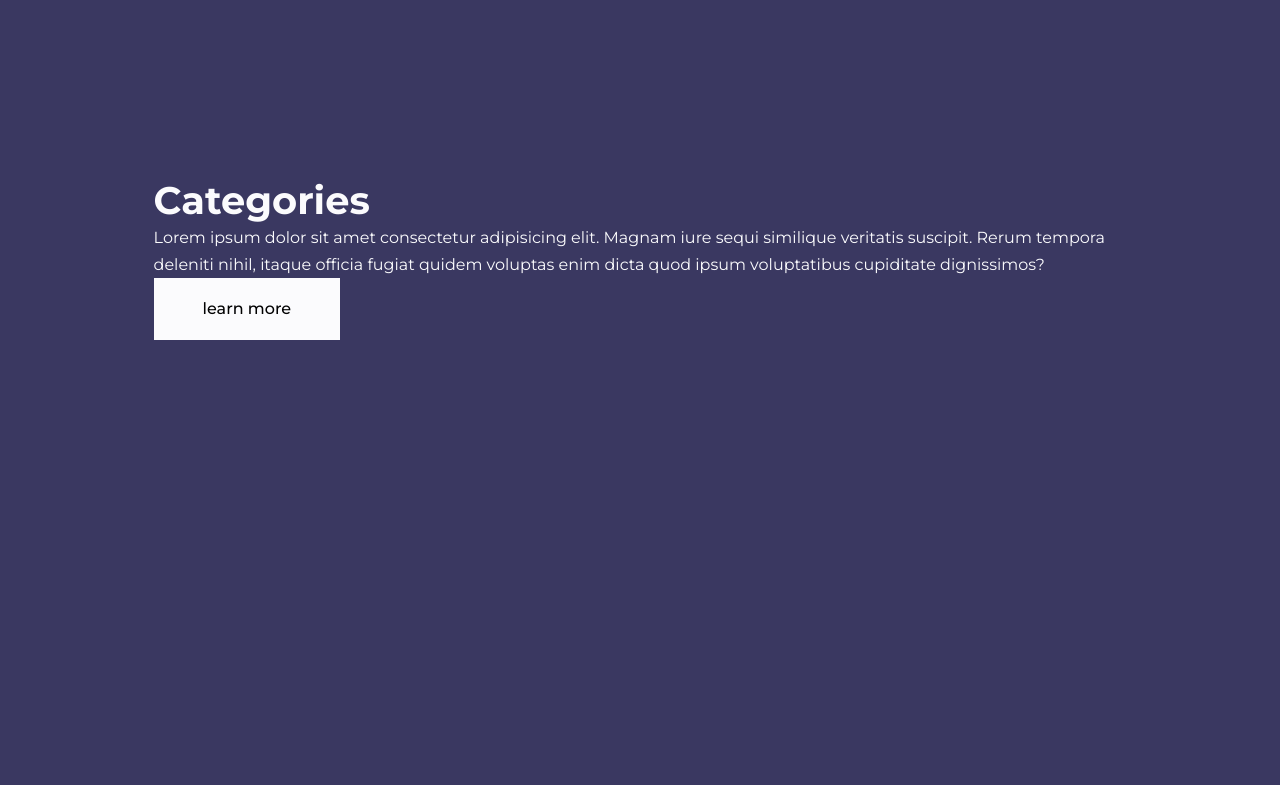
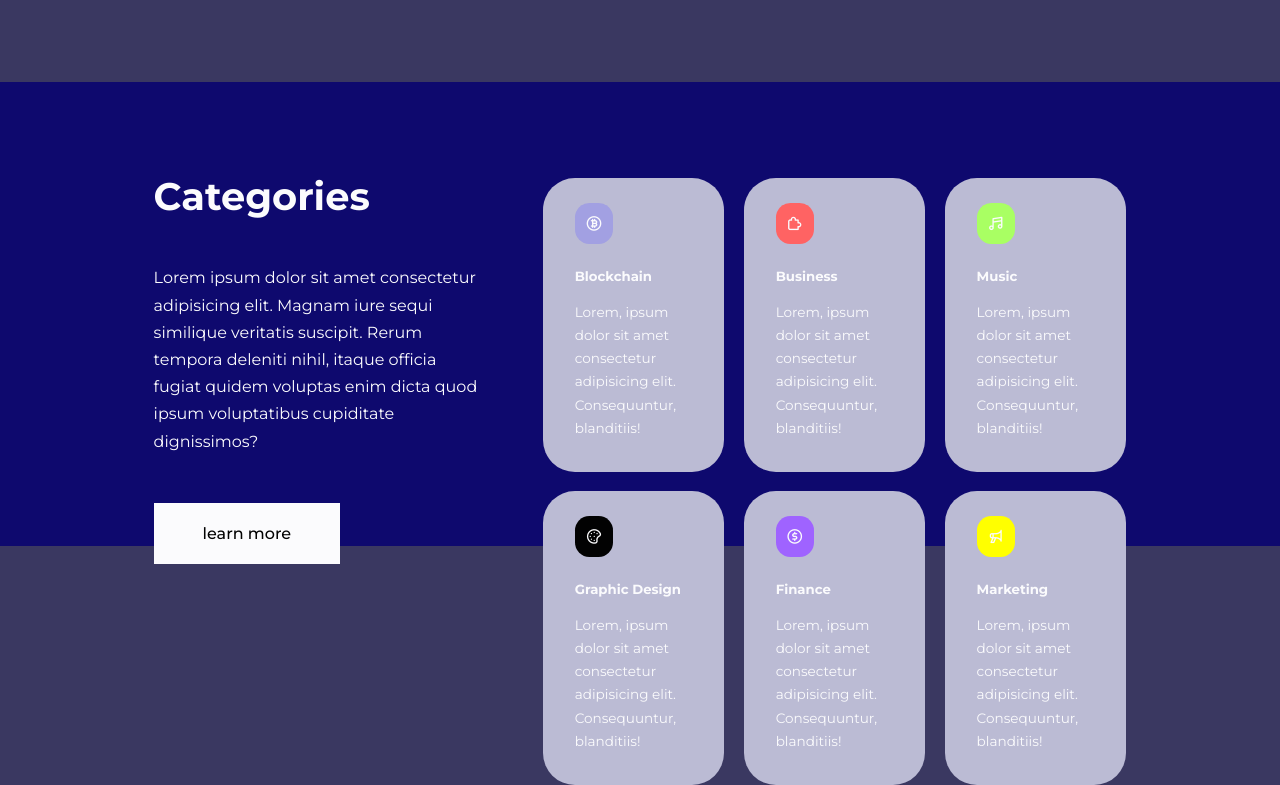
Before and after one commit to Thami618/Edu-Project, a plain HTML site: page index.html in a window 1280 px wide. Shown: the part 558-1343 px from the top of the page. Before the commit the page ends 994 px from the top, so only its background shows below. Drawn offline with nearby package versions, Linux system fonts and the light colour scheme.

Commit message:
styling cat,next popular 52:57

```diff
--- a/css/style.css
+++ b/css/style.css
@@ -140,3 +140,69 @@ header {
 .header_left p {
     margin: 1rem 0 2.4rem;
 }
+/* ===========Catergories section =========*/
+.categories {
+    background: var(--color-bg1);
+    height: 29rem;
+}
+.categories h1 {
+    line-height: 1;
+    margin-bottom: 3rem;
+}
+.categories_container {
+    display: grid;
+    grid-template-columns: 40% 60%;
+    /*gap: 4rem;*/
+}
+.categories_left {
+    margin-right: 4rem;
+}
+.categories_left p {
+    margin: 1rem 0 3rem;
+}
+.categories_right {
+    display: grid;
+    grid-template-columns: repeat(3, 1fr);
+    gap: 1.2rem ;
+}
+.category {
+    background: var(--color-light);
+    padding: 2rem;
+    border-radius: 2rem;
+    transition: var(--transition);
+}
+.category:hover {
+    box-shadow: 0 3rem 3rem rgba(247, 241, 241, 0.3);
+    z-index: 1;
+}
+/* change nav bar style on scrolling using js*/
+.window-scroll {
+    background: var(--color-light);
+    box-shadow: 0 1rem 2rem rgba(0, 0, 0, 0.2);
+}
+.category:nth-child(2) .category_icon {
+    background: var(--color-danger);
+}
+.category:nth-child(3) .category_icon {
+    background: var(--color-success);
+}
+.category:nth-child(4) .category_icon {
+    background: var(--color-black);
+}
+.category:nth-child(5) .category_icon {
+    background: var(--color-primary-variant);
+}
+.category:nth-child(6) .category_icon {
+    background: yellow;
+}
+.category_icon {
+    background: var(--color-primary);
+    padding: 0.7rem;
+    border-radius: 0.9rem;
+}
+.category h5 {
+    margin: 2rem 0 1rem;
+}
+.category p {
+    font-size: 0.85rem;
+}
--- a/index.html
+++ b/index.html
@@ -67,9 +67,50 @@
             </div>
 
             <div class="categories_right">
+                <article class="category">
+                    <span class="category_icon"><i class="uil uil-bitcoin-circle"></i></span>
+                    <h5>Blockchain</h5>
+                    <p>Lorem, ipsum dolor sit amet consectetur adipisicing elit. Consequuntur, blanditiis!</p>
+                </article>
 
+                <article class="category">
+                    <span class="category_icon"><i class="uil uil-puzzle-piece"></i></span>
+                    <h5>Business</h5>
+                    <p>Lorem, ipsum dolor sit amet consectetur adipisicing elit. Consequuntur, blanditiis!</p>
+                </article>
+
+                <article class="category">
+                    <span class="category_icon"><i class="uil uil-music"></i></span>
+                    <h5>Music</h5>
+                    <p>Lorem, ipsum dolor sit amet consectetur adipisicing elit. Consequuntur, blanditiis!</p>
+                </article>
+
+                <article class="category">
+                    <span class="category_icon"><i class="uil uil-palette"></i></span>
+                    <h5>Graphic Design</h5>
+                    <p>Lorem, ipsum dolor sit amet consectetur adipisicing elit. Consequuntur, blanditiis!</p>
+                </article>
+
+                <article class="category">
+                    <span class="category_icon"><i class="uil uil-usd-circle"></i></span>
+                    <h5>Finance</h5>
+                    <p>Lorem, ipsum dolor sit amet consectetur adipisicing elit. Consequuntur, blanditiis!</p>
+                </article>
+
+                <article class="category">
+                    <span class="category_icon"><i class="uil uil-megaphone"></i></span>
+                    <h5>Marketing</h5>
+                    <p>Lorem, ipsum dolor sit amet consectetur adipisicing elit. Consequuntur, blanditiis!</p>
+                </article>
             </div>
-        </div> </div>
+        </div>
     </section>
+    <!--==============================================================END OF CATEGORIES=================================================================================-->
+    <section >
+
+    </section>
+    <!--============================================================lINKING js ================================================================-->
+
+    <script src="./main.js"></script>
 </body>
 </html>
--- /dev/null
+++ b/main.js
@@ -0,0 +1,6 @@
+//change navbar style on scrolling
+window.addEventListener('scroll', () => {
+    document.querySelector('nav').classList.toggle
+    ('window-scroll', window.scrollY > 0)
+})
+//alert("Hello! I am an alert box!!");
```
Also changed, not shown: main.js.txt (deleted).
